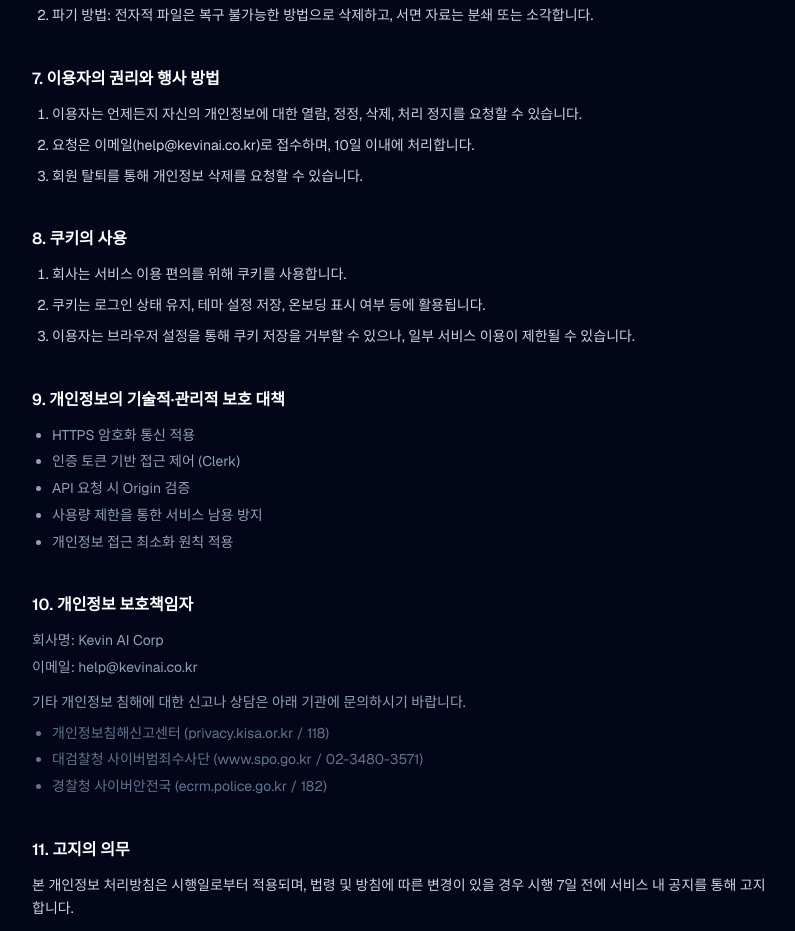
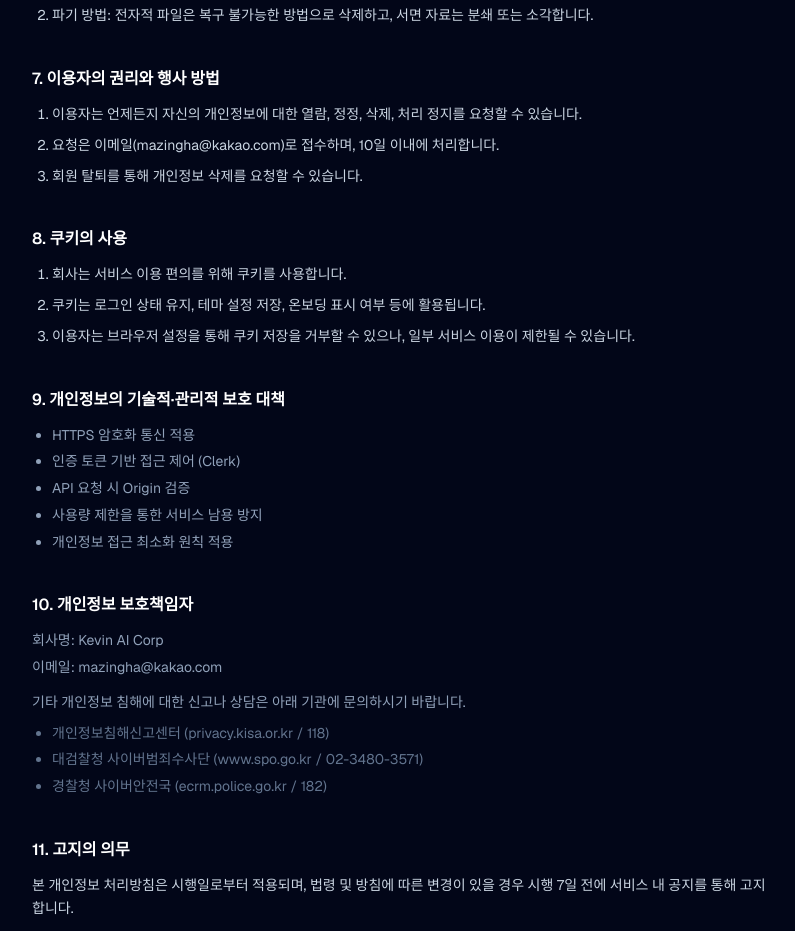
Before and after one commit to mazinghas0/reply-app, a Next.js app: page /privacy in a window 1280 px wide. Shown: the part 1640-2571 px from the top of the page, without its empty margins (240-1035 px from the left). Built offline with nearby package versions, Linux system fonts and the light colour scheme; no server answers.

Commit message:
fix: 개인정보 처리방침 연락처 이메일 변경
Co-Authored-By: Claude Opus 4.6 <noreply@anthropic.com>

```diff
--- a/src/app/privacy/page.tsx
+++ b/src/app/privacy/page.tsx
@@ -164,7 +164,7 @@ export default function PrivacyPage() {
           <Section title="7. 이용자의 권리와 행사 방법">
             <ol className="list-decimal pl-5 space-y-2">
               <li>이용자는 언제든지 자신의 개인정보에 대한 열람, 정정, 삭제, 처리 정지를 요청할 수 있습니다.</li>
-              <li>요청은 이메일(help@kevinai.co.kr)로 접수하며, 10일 이내에 처리합니다.</li>
+              <li>요청은 이메일(mazingha@kakao.com)로 접수하며, 10일 이내에 처리합니다.</li>
               <li>회원 탈퇴를 통해 개인정보 삭제를 요청할 수 있습니다.</li>
             </ol>
           </Section>
@@ -190,7 +190,7 @@ export default function PrivacyPage() {
           <Section title="10. 개인정보 보호책임자">
             <ul className="space-y-1 text-slate-400 mt-2">
               <li>회사명: Kevin AI Corp</li>
-              <li>이메일: help@kevinai.co.kr</li>
+              <li>이메일: mazingha@kakao.com</li>
             </ul>
             <p className="mt-3 text-slate-400">
               기타 개인정보 침해에 대한 신고나 상담은 아래 기관에 문의하시기 바랍니다.
```
